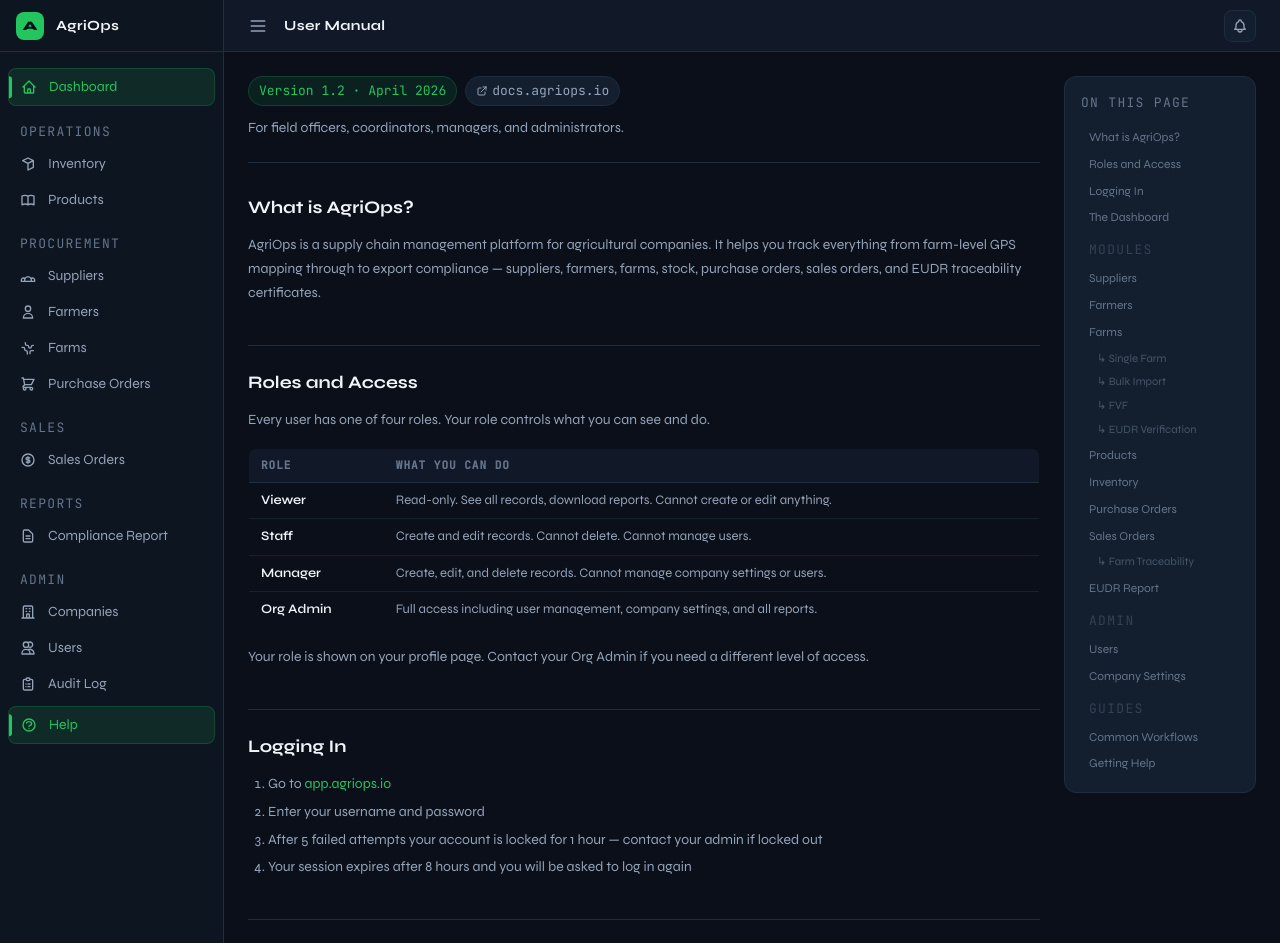
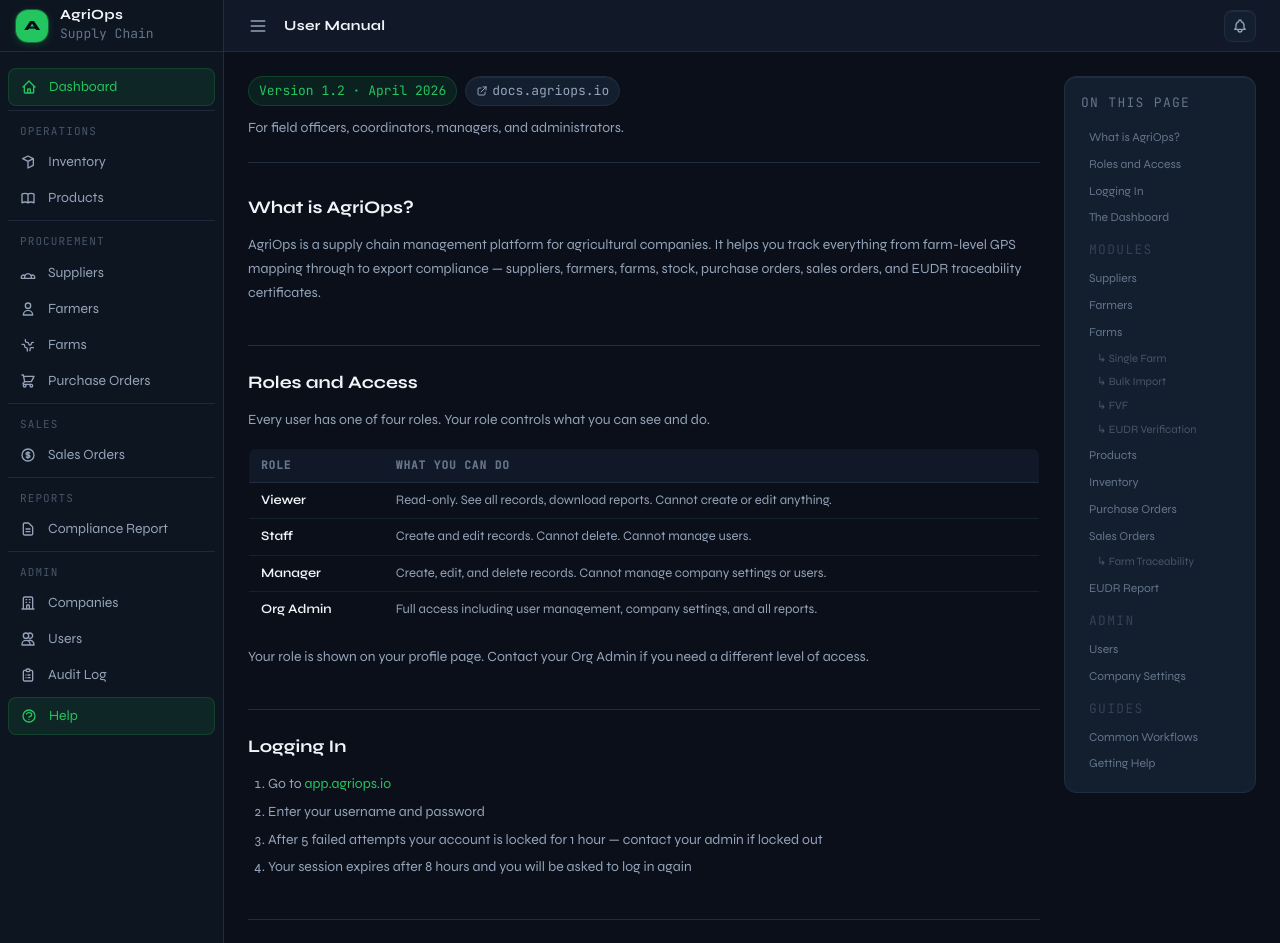
Before and after one commit to Sirleroy/agri_ops, a Django app: page /help/ in a window 1280 px wide. Shown: the top 943 px of the page. Run offline with Django 5.2, Linux system fonts and the light colour scheme; the visitor is signed in with stand-in values (Sample User, id 1); some libraries are stand-ins or nearby versions.

Commit message:
polish: UI refresh — nav, cards, sidebar, dashboard stats
Sidebar:
- Active nav: remove left-bar, clean filled pill + font-weight 600
- Hover state: slightly more visible (white/6 vs white/5)
- Section labels: new nav-section-label class with top border separator
- Logo: larger mark (w-8/rounded-xl), green glow ring, Supply Chain subtitle
- Footer: show full name, mono role text

Global:
- .bg-card inner highlight ring (inset 0 1px 0 rgba(255,255,255,0.06))
- Topbar depth shadow
- Nav hover override via .nav-item:not(.nav-active):hover

Dashboard stat cards:
- Icon in top-right of every card (subdued, decorative)
- flex-col justify-between layout for consistent height
- Alert cards (Low Stock, Expiring) tint label + icon when active
- leading-none on stat numbers for tighter vertical rhythm

Co-Authored-By: Claude Sonnet 4.6 <noreply@anthropic.com>

```diff
--- a/templates/base.html
+++ b/templates/base.html
@@ -85,20 +85,39 @@
     }
     select option { background: #111827; }
 
-    /* Active nav indicator */
+    /* Active nav — clean filled pill, no left bar */
     .nav-active {
-      background: rgba(34,197,94,0.12);
+      background: rgba(34,197,94,0.10);
       color: #22c55e !important;
-      border: 1px solid rgba(34,197,94,0.2);
+      border: 1px solid rgba(34,197,94,0.18);
+      font-weight: 600;
     }
-    .nav-active::before {
-      content: '';
-      position: absolute;
-      left: 0; top: 50%;
-      transform: translateY(-50%);
-      width: 3px; height: 60%;
-      background: #22c55e;
-      border-radius: 0 3px 3px 0;
+
+    /* Nav hover — slightly more visible than white/5 */
+    .nav-item:not(.nav-active):hover {
+      background: rgba(255,255,255,0.06);
+    }
+
+    /* Card inner highlight — subtle top-edge catch-light */
+    .bg-card {
+      box-shadow: inset 0 1px 0 rgba(255,255,255,0.06);
+    }
+
+    /* Topbar depth */
+    header {
+      box-shadow: 0 1px 0 #1e2d40, 0 4px 16px rgba(0,0,0,0.25);
+    }
+
+    /* Sidebar section labels */
+    .nav-section-label {
+      font-size: 0.6875rem;
+      font-family: 'JetBrains Mono', monospace;
+      letter-spacing: 0.1em;
+      text-transform: uppercase;
+      color: #475569;
+      padding: 0.75rem 0.75rem 0.3rem;
+      margin-top: 0.25rem;
+      border-top: 1px solid rgba(30,45,64,0.9);
     }
   </style>
 
@@ -167,8 +186,11 @@
 
       <!-- Logo -->
       <div class="h-13 flex items-center px-4 border-b border-border flex-shrink-0" style="height:52px;">
-        <div class="w-7 h-7 bg-green rounded-lg flex items-center justify-center text-bg font-black text-xs flex-shrink-0">A</div>
-        <span x-show="sidebarOpen || mobileOpen" x-transition.opacity class="ml-3 font-bold text-sm tracking-wide text-slate-100">AgriOps</span>
+        <div class="w-8 h-8 bg-green rounded-xl flex items-center justify-center text-bg font-black text-sm flex-shrink-0 shadow-lg" style="box-shadow:0 0 0 1px rgba(34,197,94,0.4), 0 2px 8px rgba(34,197,94,0.25);">A</div>
+        <div x-show="sidebarOpen || mobileOpen" x-transition.opacity class="ml-3 min-w-0">
+          <p class="font-bold text-sm text-slate-100 leading-none tracking-wide">AgriOps</p>
+          <p class="text-xs font-mono text-slate-600 mt-0.5">Supply Chain</p>
+        </div>
       </div>
 
       <!-- Nav -->
@@ -185,7 +207,7 @@
 
         <!-- Operations -->
         <div class="px-2">
-          <p x-show="sidebarOpen || mobileOpen" class="px-3 pt-3 pb-1 text-xs font-mono tracking-widest text-slate-600 uppercase">Operations</p>
+          <p x-show="sidebarOpen || mobileOpen" class="nav-section-label">Operations</p>
           <a href="{% url 'inventory:list' %}"
              class="nav-item flex items-center gap-3 px-3 py-2 rounded-lg text-slate-400 hover:text-slate-100 hover:bg-white/5 transition-all text-sm font-medium relative {% if request.resolver_match.namespace == 'inventory' %}nav-active{% endif %}">
             <svg class="w-4 h-4 flex-shrink-0" fill="none" stroke="currentColor" viewBox="0 0 24 24"><path stroke-linecap="round" stroke-linejoin="round" stroke-width="2" d="M20 7l-8-4-8 4m16 0l-8 4m8-4v10l-8 4m0-10L4 7m8 4v10"/></svg>
@@ -200,7 +222,7 @@
 
         <!-- Procurement -->
         <div class="px-2">
-          <p x-show="sidebarOpen || mobileOpen" class="px-3 pt-3 pb-1 text-xs font-mono tracking-widest text-slate-600 uppercase">Procurement</p>
+          <p x-show="sidebarOpen || mobileOpen" class="nav-section-label">Procurement</p>
           <a href="{% url 'suppliers:list' %}"
              class="nav-item flex items-center gap-3 px-3 py-2 rounded-lg text-slate-400 hover:text-slate-100 hover:bg-white/5 transition-all text-sm font-medium relative {% if request.resolver_match.url_name in 'list,detail,create,update,delete' and request.resolver_match.namespace == 'suppliers' %}nav-active{% endif %}">
             <svg class="w-4 h-4 flex-shrink-0" fill="none" stroke="currentColor" viewBox="0 0 24 24"><path stroke-linecap="round" stroke-linejoin="round" stroke-width="2" d="M17 20h5v-2a3 3 0 00-5.356-1.857M17 20H7m10 0v-2c0-.656-.126-1.283-.356-1.857M7 20H2v-2a3 3 0 015.356-1.857M7 20v-2c0-.656.126-1.283.356-1.857m0 0a5.002 5.002 0 019.288 0"/></svg>
@@ -225,7 +247,7 @@
 
         <!-- Sales -->
         <div class="px-2">
-          <p x-show="sidebarOpen || mobileOpen" class="px-3 pt-3 pb-1 text-xs font-mono tracking-widest text-slate-600 uppercase">Sales</p>
+          <p x-show="sidebarOpen || mobileOpen" class="nav-section-label">Sales</p>
           <a href="{% url 'sales_orders:list' %}"
              class="nav-item flex items-center gap-3 px-3 py-2 rounded-lg text-slate-400 hover:text-slate-100 hover:bg-white/5 transition-all text-sm font-medium relative {% if request.resolver_match.namespace == 'sales_orders' %}nav-active{% endif %}">
             <svg class="w-4 h-4 flex-shrink-0" fill="none" stroke="currentColor" viewBox="0 0 24 24"><path stroke-linecap="round" stroke-linejoin="round" stroke-width="2" d="M12 8c-1.657 0-3 .895-3 2s1.343 2 3 2 3 .895 3 2-1.343 2-3 2m0-8c1.11 0 2.08.402 2.599 1M12 8V7m0 1v8m0 0v1m0-1c-1.11 0-2.08-.402-2.599-1M21 12a9 9 0 11-18 0 9 9 0 0118 0z"/></svg>
@@ -235,7 +257,7 @@
 
         <!-- Reports -->
         <div class="px-2">
-          <p x-show="sidebarOpen || mobileOpen" class="px-3 pt-3 pb-1 text-xs font-mono tracking-widest text-slate-600 uppercase">Reports</p>
+          <p x-show="sidebarOpen || mobileOpen" class="nav-section-label">Reports</p>
           <a href="{% url 'reports:index' %}"
              class="nav-item flex items-center gap-3 px-3 py-2 rounded-lg text-slate-400 hover:text-slate-100 hover:bg-white/5 transition-all text-sm font-medium relative">
             <svg class="w-4 h-4 flex-shrink-0" fill="none" stroke="currentColor" viewBox="0 0 24 24"><path stroke-linecap="round" stroke-linejoin="round" stroke-width="2" d="M9 12h6m-6 4h6m2 5H7a2 2 0 01-2-2V5a2 2 0 012-2h5.586a1 1 0 01.707.293l5.414 5.414a1 1 0 01.293.707V19a2 2 0 01-2 2z"/></svg>
@@ -245,7 +267,7 @@
         <!-- Admin -->
 
         <div class="px-2">
-          <p x-show="sidebarOpen || mobileOpen" class="px-3 pt-3 pb-1 text-xs font-mono tracking-widest text-slate-600 uppercase">Admin</p>
+          <p x-show="sidebarOpen || mobileOpen" class="nav-section-label">Admin</p>
           <a href="{% url 'companies:list' %}"
              class="nav-item flex items-center gap-3 px-3 py-2 rounded-lg text-slate-400 hover:text-slate-100 hover:bg-white/5 transition-all text-sm font-medium relative {% if request.resolver_match.namespace == 'companies' %}nav-active{% endif %}">
             <svg class="w-4 h-4 flex-shrink-0" fill="none" stroke="currentColor" viewBox="0 0 24 24"><path stroke-linecap="round" stroke-linejoin="round" stroke-width="2" d="M19 21V5a2 2 0 00-2-2H7a2 2 0 00-2 2v16m14 0h2m-2 0h-5m-9 0H3m2 0h5M9 7h1m-1 4h1m4-4h1m-1 4h1m-5 10v-5a1 1 0 011-1h2a1 1 0 011 1v5m-4 0h4"/></svg>
@@ -288,8 +310,8 @@
             {{ request.user.username|first|upper }}
           </div>
           <div x-show="sidebarOpen || mobileOpen" x-transition.opacity class="flex-1 min-w-0">
-            <p class="text-xs font-semibold text-slate-200 truncate">{{ request.user.username }}</p>
-            <p class="text-xs text-slate-500 truncate">{{ request.user.system_role }}</p>
+            <p class="text-xs font-semibold text-slate-200 truncate">{{ request.user.get_full_name|default:request.user.username }}</p>
+            <p class="text-xs font-mono text-slate-600 truncate">{{ request.user.system_role }}</p>
           </div>
           <form x-show="sidebarOpen || mobileOpen" method="post" action="{% url 'logout' %}">
             {% csrf_token %}
```
Also changed, not shown: templates/dashboard/index.html (+56 -36 lines).
